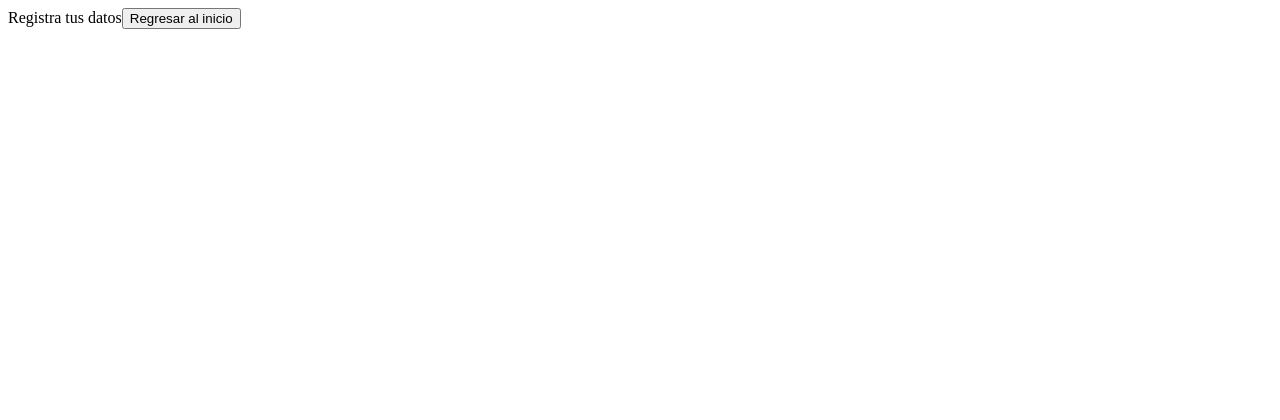
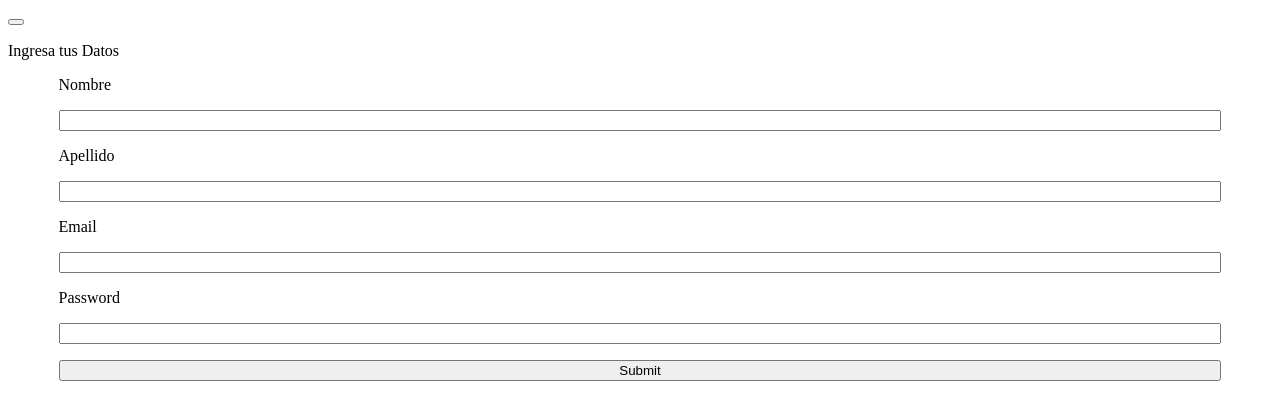
Before and after one commit to Laboratoria/DEV002-social-network, a website with bundled scripts: page src/index.html in a window 1280 px wide. Both pictures are taken after a click on the button "Registrate". Built offline with nearby package versions, Linux system fonts and the light colour scheme.

Commit message:
estructura formulario ok

```diff
--- a/src/components/register.js
+++ b/src/components/register.js
@@ -2,14 +2,101 @@
 import { navigateRoutes } from '../main.js';
 /* PAGINA PARA REGISTRARSE CON DATOS */
 export const register = () => {
-  const div = document.createElement('div');
+  const sectionRegister = document.createElement('section');
+  const divRegisterText = document.createElement('div');
+  const textSignIn = document.createElement('p');
+  const divRegisterForm = document.createElement('div');
+  const formRegister = document.createElement('form');
+  const labelName = document.createElement('label');
+  const name = document.createElement('input');
+  const labelLastName = document.createElement('label');
+  const lastName = document.createElement('input');
+  const labelEmail = document.createElement('label');
+  const email = document.createElement('input');
+  const labelPassword = document.createElement('label');
+  const password = document.createElement('input');
+  const btnRegistrarme = document.createElement('input')
+  const btnHome = document.createElement('button');
 
-  div.textContent = 'Registra tus datos';
+//appen//
 
-  const btnHome = document.createElement('button');
-  btnHome.textContent = 'Regresar al inicio';
-  btnHome.addEventListener('click', () => navigateRoutes('/')); /* pathname '/' */
+sectionRegister.appendChild(btnHome);
+sectionRegister.appendChild(divRegisterText);
+divRegisterText.appendChild(textSignIn);
+sectionRegister.appendChild(divRegisterForm);
+divRegisterForm.appendChild(formRegister);
+formRegister.appendChild(labelName)
+formRegister.appendChild(name);
+formRegister.appendChild(labelLastName)
+formRegister.appendChild(lastName);
+formRegister.appendChild(labelEmail)
+formRegister.appendChild(email);
+formRegister.appendChild(labelPassword)
+formRegister.appendChild(password);
+formRegister.appendChild(btnRegistrarme);
 
-  div.appendChild(btnHome);
-  return div;
+//atribute//
+sectionRegister.setAttribute('class', 'sectionRegister');
+divRegisterText.setAttribute('class', 'divRegisterText');
+textSignIn.textContent = 'Ingresa tus Datos';
+
+divRegisterForm.setAttribute('class', 'divRegisterForm');
+formRegister.setAttribute('class', 'formRegister');
+formRegister.setAttribute('id', 'formRegister');
+
+labelName.textContent ='Nombre';
+labelLastName.textContent ='Apellido';
+labelEmail.textContent ='Email';
+labelPassword.textContent ='Password';
+
+name.setAttribute('class','name');
+name.setAttribute('type', 'text');
+
+lastName.setAttribute('class','lastName');
+lastName.setAttribute('type','text');
+
+email.setAttribute('class','email');
+email.setAttribute('type','email');
+
+password.setAttribute('class','password');
+password.setAttribute('type','password');
+
+btnRegistrarme.setAttribute('class','btnRegistrarme');
+btnRegistrarme.setAttribute('type','submit');
+
+
+//function//
+
+btnRegistrarme.addEventListener('click',() => navigateRoutes('/login'));
+
+btnHome.addEventListener('click', () => navigateRoutes('/')); /* pathname '/' */
+
+return sectionRegister;
 };
+
+ /*div.textContent = 'Por favor,ingresa tus datos';
+
+  const nameH3 = document.createElement('h3')
+  const name = document.createElement('input')
+    name.setAttribute('class','name-register')
+    nameH3.textContent = 'Nombre';
+
+  const lastNameH3 = document.createElement('h3')
+  const lastName = document.createElement('input')
+    lastName.setAttribute('class','lastName-register')
+    lastNameH3.textContent = 'Apellido';
+
+  const emailH3 = document.createElement('h3')
+  const email = document.createElement('input')
+    email.setAttribute('class','email-register')
+    emailH3.textContent = 'Email';
+
+  /*const passwordH3 = document.createElement('h3')
+  const password = document.createElement('input')
+    password.setAttribute('class','password-register')
+    passwordH3.textContent = 'Password';
+
+  const passwordH3 = document.createElement('h3')
+  const password = document.createElement('input')
+    passwordH3.textContent = 'Password'
+    password.setAttribute('class','password-register')*/
--- a/src/index.html
+++ b/src/index.html
@@ -4,6 +4,7 @@
   <meta charset="UTF-8">
   <meta name="viewport" content="width=device-width, initial-scale=1.0">
   <meta http-equiv="X-UA-Compatible" content="ie=edge">
+  <link rel="stylesheet" href="style.css"/>
   <title>We Study!</title>
 </head>
 <body>
--- /dev/null
+++ b/src/style.css
@@ -0,0 +1,6 @@
+.formRegister{
+    display: flex;
+    flex-direction: column;
+    padding: 0 4%;
+    gap: 2vh;
+}
```
